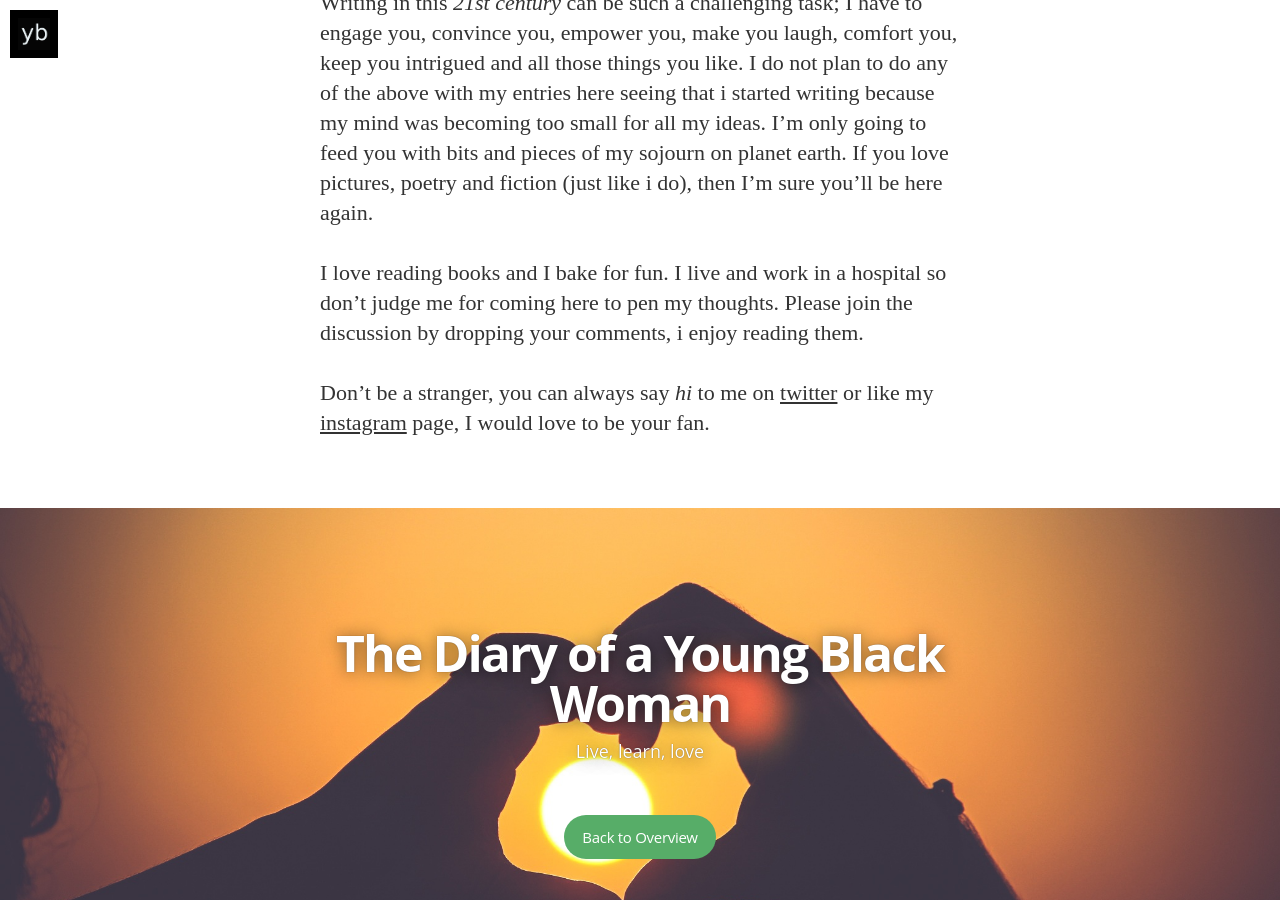
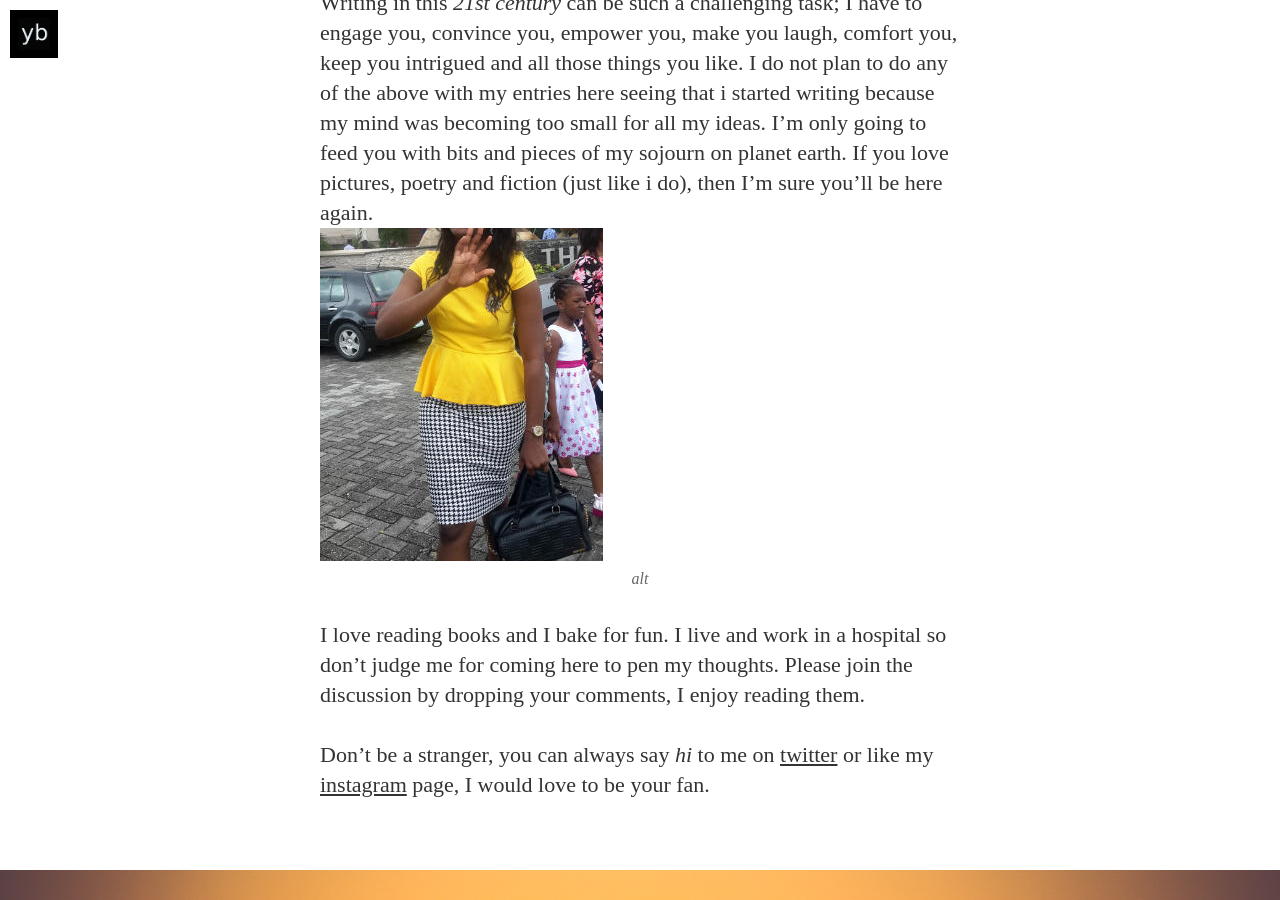
Before and after one commit to Youngblackwoman/youngblackwoman.github.io, a Jekyll site: the page built from about.md, in a window 1280 px wide and 900 px high, scrolled down 269 px. Built offline with Jekyll 4.4.1, drawn with Linux system fonts in a browser that asks for light colours; nearby versions of some CDN libraries; some web fonts are replaced.

Commit message:
added picture to about page

```diff
--- a/_posts/2015-06-08-a-is-for-attitude.html
+++ b/_posts/2015-06-08-a-is-for-attitude.html
@@ -3,6 +3,7 @@ layout: post
 title: A is for ATTITUDE
 date: '2015-06-08T18:32:00.001+01:00'
 author: Young Black Woman
+image: \assets\article_images\2014-08-29-welcome-to-jekyll\flowers.jpg
 tags: uncategorised
 modified_time: '2015-06-08T18:32:38.241+01:00'
 thumbnail: https://lh3.googleusercontent.com/-_qpzW8YD4J0/VXXRrYvJMUI/AAAAAAAABoA/pWJh6dfcKSI/s72-c/blogger-image-495667234.jpg
--- a/about.md
+++ b/about.md
@@ -5,7 +5,7 @@ permalink: /about/
 ---
 
 Writing in this *21st century* can be such a challenging task; I have to engage you, convince you, empower you, make you laugh, comfort you, keep you intrigued and all those things you like. I do not plan to do any of the above with my entries here seeing that i started writing because my mind was becoming too small for all my ideas. I'm only going to feed you with bits and pieces of my sojourn on planet earth. If you love pictures, poetry and fiction (just like i do), then I'm sure you'll be here again.
-
-I love reading books and I bake for fun. I live and work in a hospital so don't judge me for coming here to pen my thoughts. Please join the discussion by dropping your comments, i enjoy reading them.
+![alt](\assets\images\Stella.jpg)
+I love reading books and I bake for fun. I live and work in a hospital so don't judge me for coming here to pen my thoughts. Please join the discussion by dropping your comments, I enjoy reading them.
 
 Don't be a stranger, you can always say *hi* to me on [twitter](http://twitter.com/yungblackwoman) or like my [instagram](http://instagram.com/yungblackwoman) page, I would love to be your fan.
```
Also changed, not shown: assets/article_images/2014-08-29-welcome-to-jekyll/bottles.jpg (added), assets/article_images/2014-08-29-welcome-to-jekyll/flowers.jpg (added), assets/article_images/2014-08-29-welcome-to-jekyll/roses.jpg (added), assets/article_images/2014-08-29-welcome-to-jekyll/sea.jpg (added), assets/article_images/2014-08-29-welcome-to-jekyll/sunset (1).jpg (added), assets/images/Stella.jpg (added), 1 other file.
